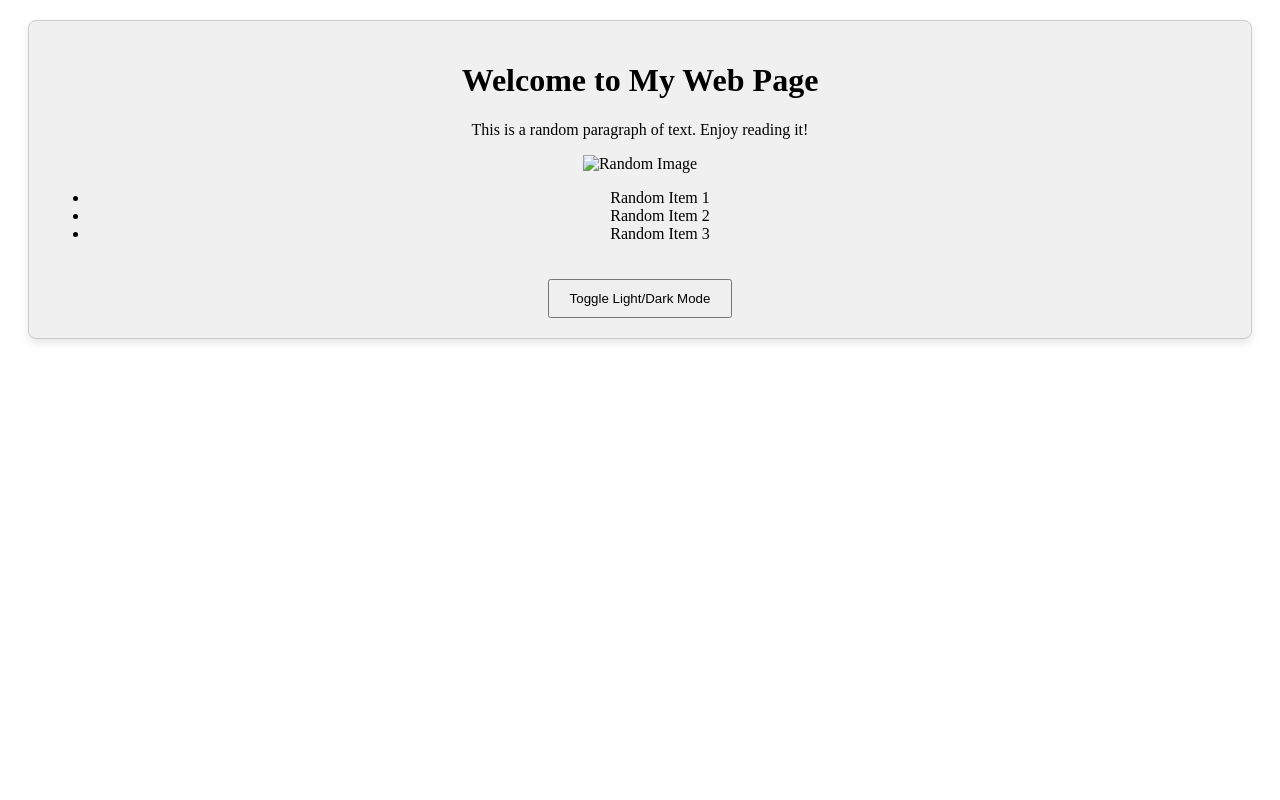
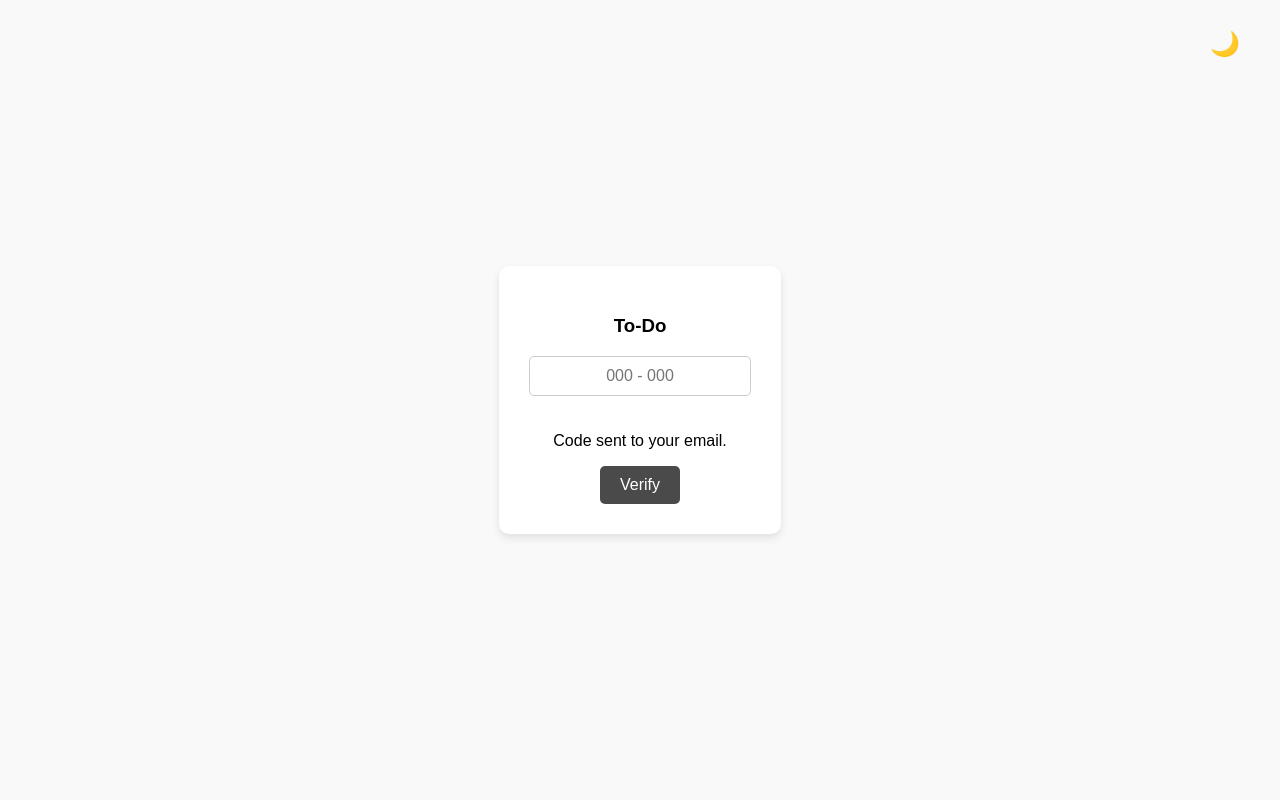
Before and after one commit to iMohmmedSA/Web_Project, a PHP site: page /test.html in a window 1280 px wide. Run offline with PHP 8.4, Linux system fonts and the light colour scheme; some libraries are stand-ins or nearby versions.

```diff
--- a/test.html
+++ b/test.html
@@ -3,81 +3,132 @@
 <head>
     <meta charset="UTF-8">
     <meta name="viewport" content="width=device-width, initial-scale=1.0">
-    <title>Light/Dark Mode Toggle</title>
+    <title>Verification</title>
     <style>
-        /* Light mode styles */
-        body.light-mode {
-            background-color: #ffffff;
-            color: #000000;
+        body {
+            font-family: Arial, sans-serif;
+            background-color: #f9f9f9;
+            display: flex;
+            justify-content: center;
+            align-items: center;
+            height: 100vh;
+            margin: 0;
             transition: background-color 0.3s, color 0.3s;
         }
-
-        .container.light-mode {
-            background-color: #f0f0f0;
+        .container {
+            text-align: center;
+            background-color: #fff;
+            padding: 30px;
+            border-radius: 10px;
+            box-shadow: 0 4px 8px rgba(0, 0, 0, 0.1);
+            transition: background-color 0.3s, box-shadow 0.3s;
+        }
+        input[type="text"] {
+            padding: 10px;
+            font-size: 16px;
+            text-align: center;
+            width: 200px;
             border: 1px solid #ccc;
-            box-shadow: 0 4px 8px rgba(0, 0, 0, 0.1);
+            border-radius: 5px;
+            margin-bottom: 20px;
+        }
+        button {
+            padding: 10px 20px;
+            font-size: 16px;
+            background-color: #4a4a4a;
+            color: white;
+            border: none;
+            border-radius: 5px;
+            cursor: pointer;
+        }
+        button:hover {
+            background-color: #333;
         }
 
-        /* Dark mode styles */
+        /* Dark Mode Styles */
         body.dark-mode {
+            background-color: #121212;
+            color: #e0e0e0;
+        }
+        .dark-mode .container {
             background-color: #1e1e1e;
-            color: #ffffff;
-            transition: background-color 0.3s, color 0.3s;
+            box-shadow: 0 4px 8px rgba(255, 255, 255, 0.1);
+        }
+        .dark-mode input[type="text"] {
+            background-color: #333;
+            color: #fff;
+            border: 1px solid #555;
+        }
+        .dark-mode button {
+            background-color: #555;
+        }
+        .dark-mode button:hover {
+            background-color: #444;
         }
 
-        .container.dark-mode {
-            background-color: #2c2c2c;
-            border: 1px solid #444;
-            box-shadow: 0 4px 8px rgba(0, 0, 0, 0.4);
+        /* Dark Mode Toggle Button - Small Moon Icon */
+        #toggle-dark-mode {
+            position: absolute;
+            top: 20px;
+            right: 20px;
+            background-color: transparent;
+            border: none;
+            cursor: pointer;
+            font-size: 24px;
+            transition: transform 0.3s;
+        }
+        #toggle-dark-mode:hover {
+            transform: rotate(20deg);
         }
 
-        .container {
-            text-align: center;
-            padding: 20px;
-            margin: 20px;
-            border-radius: 8px;
-            transition: background-color 0.3s, border 0.3s, box-shadow 0.3s;
+        #toggle-dark-mode .icon {
+            font-size: 24px;
+            color: #333;
         }
 
-        button {
-            padding: 10px 20px;
-            margin-top: 20px;
-            cursor: pointer;
+        /* Dark Mode Toggle Icon Color for Dark Mode */
+        body.dark-mode #toggle-dark-mode .icon {
+            color: #e0e0e0;
         }
     </style>
 </head>
-<body class="light-mode">
-    <div class="container light-mode">
-        <h1>Welcome to My Web Page</h1>
-        <p>This is a random paragraph of text. Enjoy reading it!</p>
-        <img src="https://via.placeholder.com/150" alt="Random Image">
-        <ul>
-            <li>Random Item 1</li>
-            <li>Random Item 2</li>
-            <li>Random Item 3</li>
-        </ul>
-        <button onclick="toggleMode()">Toggle Light/Dark Mode</button>
-    </div>
+<body>
 
-    <script>
-        function toggleMode() {
-            const body = document.body;
-            const container = document.querySelector('.container');
+<div class="container">
+    <h3>To-Do</h3>
+    <input type="text" placeholder="000 - 000" maxlength="7">
+    <p>Code sent to your email.</p>
+    <button>Verify</button>
+</div>
 
-            if (body.classList.contains('light-mode')) {
-                body.classList.remove('light-mode');
-                body.classList.add('dark-mode');
+<!-- Small moon button in the corner -->
+<button id="toggle-dark-mode">
+    <span class="icon">🌙</span> <!-- Moon icon -->
+</button>
 
-                container.classList.remove('light-mode');
-                container.classList.add('dark-mode');
-            } else {
-                body.classList.remove('dark-mode');
-                body.classList.add('light-mode');
+<script>
+    // Function to toggle dark mode
+    function toggleDarkMode() {
+        document.body.classList.toggle('dark-mode');
+        // Save user preference in localStorage
+        if (document.body.classList.contains('dark-mode')) {
+            localStorage.setItem('darkMode', 'enabled');
+        } else {
+            localStorage.setItem('darkMode', 'disabled');
+        }
+    }
 
-                container.classList.remove('dark-mode');
-                container.classList.add('light-mode');
-            }
+    // Load user preference on page load
+    window.onload = function() {
+        const darkMode = localStorage.getItem('darkMode');
+        if (darkMode === 'enabled') {
+            document.body.classList.add('dark-mode');
         }
-    </script>
+    }
+
+    // Event listener for the toggle button
+    document.getElementById('toggle-dark-mode').addEventListener('click', toggleDarkMode);
+</script>
+
 </body>
 </html>
```
Also changed, not shown: forget/index.html (+23 -3 lines), forget/style.css (+7 -0 lines), register/verify/index.html (+14 -3 lines), register/verify/style.css (+12 -0 lines), style.css (+52 -0 lines), 1 other file.
